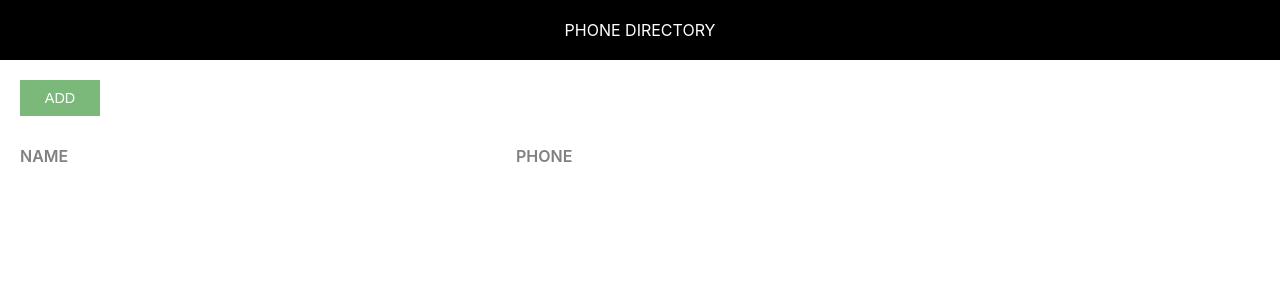
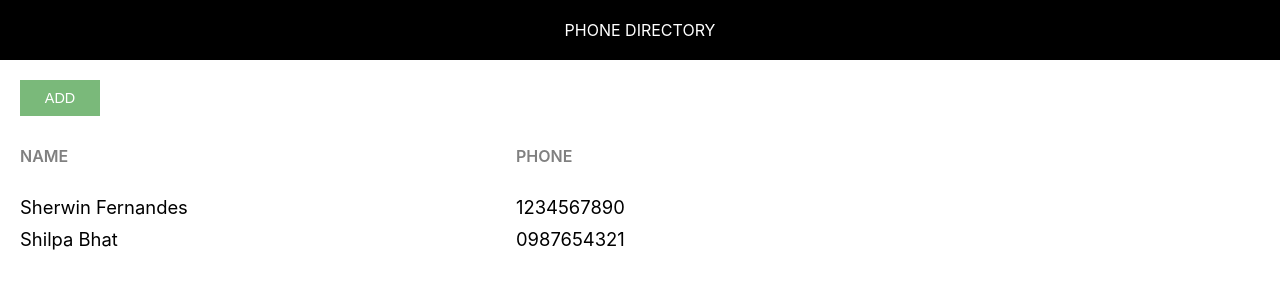
Before and after one commit to SherwinRF/phone-directory, a React (Create React App) app: page / in a window 1280 px wide. Shown: the top 300 px of the page. Built offline with nearby package versions, Linux system fonts and the light colour scheme.

Commit message:
Rendered Subscribers Dynamically

```diff
--- a/src/App.js
+++ b/src/App.js
@@ -2,7 +2,23 @@
 import Header from './Header'
 import './App.css';
 class App extends Component {
+
+
+
   render() {
+
+    let subscribers = [
+      {
+        id: 1,
+        name: "Sherwin Fernandes",
+        phone: "1234567890"
+      },
+      {
+        id: 2,
+        name: "Shilpa Bhat",
+        phone: "0987654321"
+      }
+    ]
 
   return (
     <div >
@@ -14,6 +30,16 @@
             <span className="grid-item name-heading">Name</span>
             <span className="grid-item phone-heading">Phone</span>
           </div>
+
+          {
+            subscribers.map(sub => {
+              return <div key={sub.id} className="grid-container">
+              <span className="grid-item"> {sub.name} </span>
+              <span className="grid-item"> {sub.phone} </span>
+            </div>
+            })
+          }
+
       </div>
 
     </div>
```
